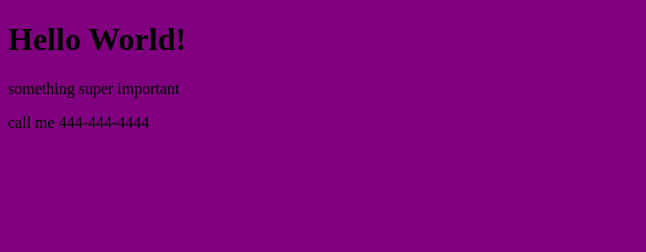
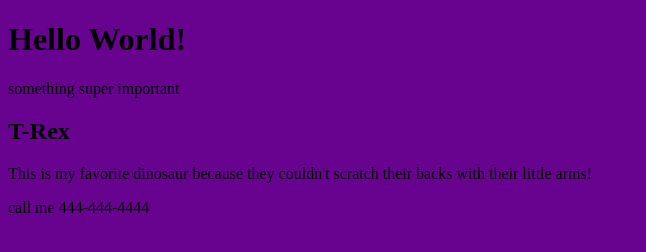
Before and after one commit to stephencastaneda/branching1, a plain HTML site: page index.html in a window 1280 px wide. Shown: the whole page, without its empty margins (0-646 px from the left). Drawn offline with Linux system fonts and the light colour scheme.

Commit message:
favoritedinosaur

```diff
--- a/index.html
+++ b/index.html
@@ -10,8 +10,10 @@
 <body>
     <h1>Hello World!</h1>
         <p>something super important</p>
+    <h2>T-Rex</h2>
+    <p>This is my favorite dinosaur because they couldn't scratch their backs with their little arms!</p>
+        <div>call me 444-444-4444</div>
 
-        <div>call me 444-444-4444</div>
     <script src="./main.js"></script>
 
 </body>
--- a/main.css
+++ b/main.css
@@ -1,3 +1,3 @@
 body {
-    background-color: purple;
+    background-color: rgb(103, 3, 143);
 }
```
